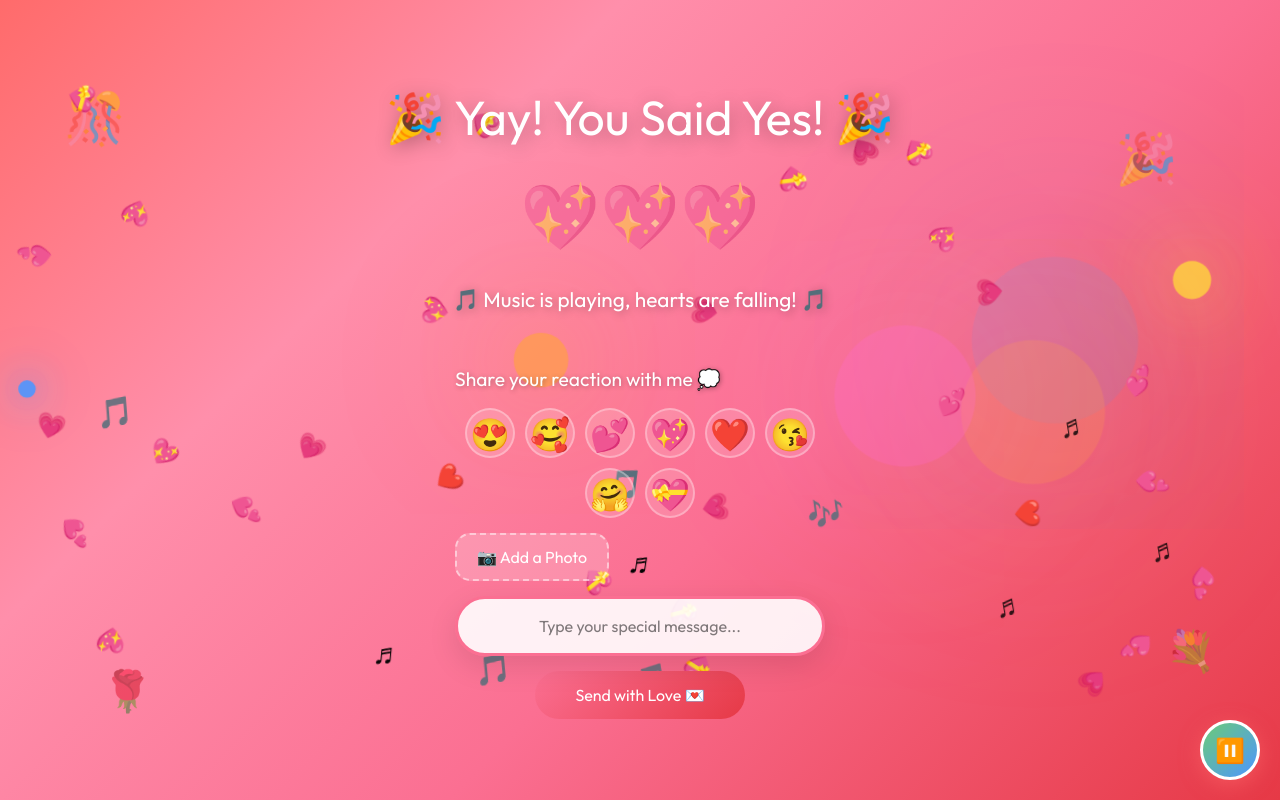
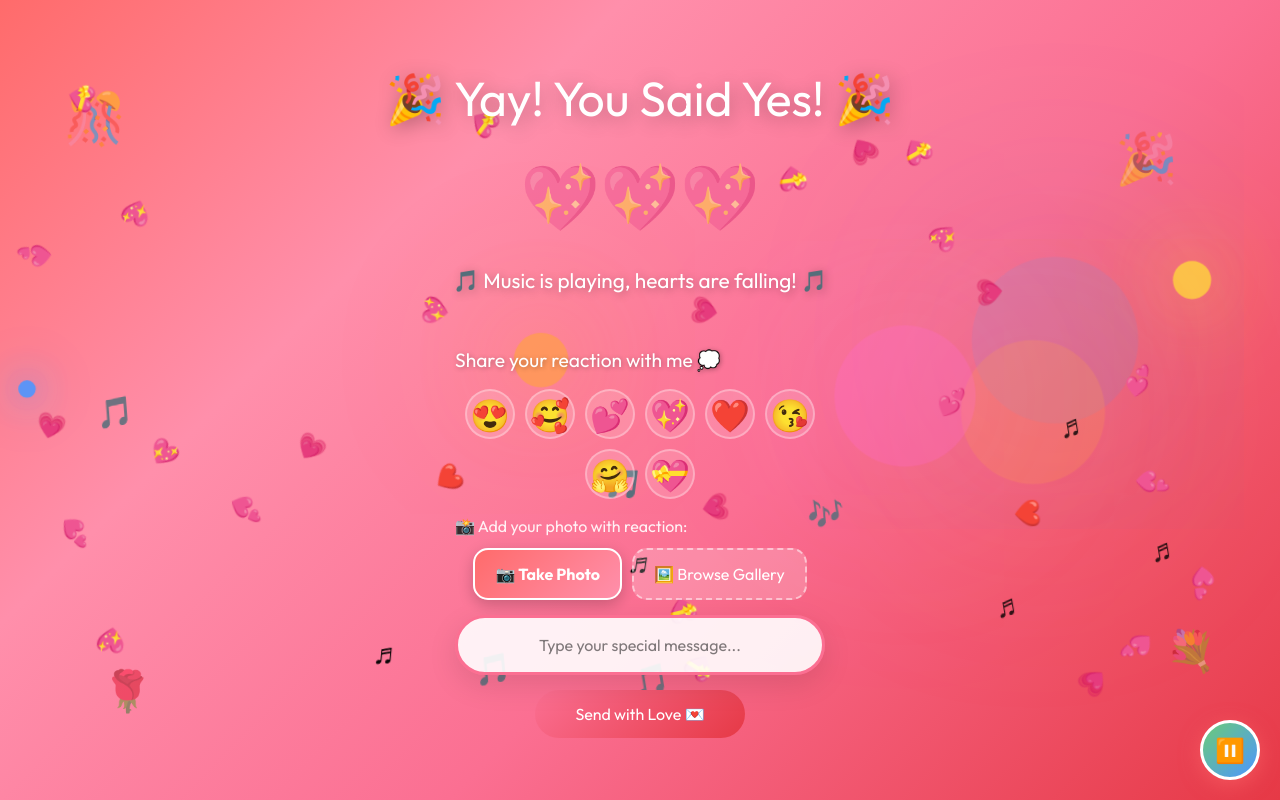
Before and after one commit to manvirsingh01/veltine, a Next.js app: page /celebration in a window 1280 px wide. Built offline with nearby package versions, Linux system fonts and the light colour scheme.

Commit message:
📷 Add real camera feature with take photo modal

```diff
--- a/src/app/celebration/page.tsx
+++ b/src/app/celebration/page.tsx
@@ -10,11 +10,13 @@ export default function CelebrationPage() {
     const [statusMessage, setStatusMessage] = useState('');
     const [selectedReaction, setSelectedReaction] = useState('');
     const [uploadedImage, setUploadedImage] = useState<string | null>(null);
+    const [showCamera, setShowCamera] = useState(false);
     const [fireworks, setFireworks] = useState<{ id: number; x: number; y: number; color: string }[]>([]);
     const [fallingHearts, setFallingHearts] = useState<{ id: number; left: number; delay: number; duration: number }[]>([]);
     const [musicNotes, setMusicNotes] = useState<{ id: number; left: number; top: number; delay: number }[]>([]);
-    const audioRef = useRef<HTMLAudioElement | null>(null);
     const fileInputRef = useRef<HTMLInputElement>(null);
+    const videoRef = useRef<HTMLVideoElement>(null);
+    const streamRef = useRef<MediaStream | null>(null);
 
     const reactions = ['😍', '🥰', '💕', '💖', '❤️', '😘', '🤗', '💝'];
 
@@ -60,11 +62,56 @@ export default function CelebrationPage() {
         }
     };
 
+    // Open camera
+    const openCamera = async () => {
+        try {
+            const stream = await navigator.mediaDevices.getUserMedia({
+                video: { facingMode: 'user' }
+            });
+            streamRef.current = stream;
+            setShowCamera(true);
+
+            // Wait for modal to render, then set video source
+            setTimeout(() => {
+                if (videoRef.current) {
+                    videoRef.current.srcObject = stream;
+                }
+            }, 100);
+        } catch (error) {
+            console.error('Camera error:', error);
+            setStatusMessage('❌ Camera not available. Try Browse Gallery.');
+            setTimeout(() => setStatusMessage(''), 3000);
+        }
+    };
+
+    // Take photo from camera
+    const takePhoto = () => {
+        if (videoRef.current) {
+            const canvas = document.createElement('canvas');
+            canvas.width = videoRef.current.videoWidth;
+            canvas.height = videoRef.current.videoHeight;
+            const ctx = canvas.getContext('2d');
+            if (ctx) {
+                ctx.drawImage(videoRef.current, 0, 0);
+                const imageData = canvas.toDataURL('image/jpeg', 0.8);
+                setUploadedImage(imageData);
+            }
+        }
+        closeCamera();
+    };
+
+    // Close camera
+    const closeCamera = () => {
+        if (streamRef.current) {
+            streamRef.current.getTracks().forEach(track => track.stop());
+            streamRef.current = null;
+        }
+        setShowCamera(false);
+    };
+
     const uploadToImgBB = async (base64Image: string): Promise<string | null> => {
         try {
-            // Remove data URL prefix
             const base64Data = base64Image.split(',')[1];
-
             const formData = new FormData();
             formData.append('key', '666fb0955cdaa1276ec3e3a61a965011');
             formData.append('image', base64Data);
@@ -87,7 +134,6 @@ export default function CelebrationPage() {
     };
 
     const handleSubmit = async () => {
-        // Require both message and emoji
         if (!thought.trim()) {
             setStatusMessage('❌ Please type a message!');
             return;
@@ -103,7 +149,6 @@ export default function CelebrationPage() {
 
             let imageUrl = null;
 
-            // Upload image to imgBB if exists
             if (uploadedImage) {
                 setStatusMessage('📷 Uploading photo...');
                 imageUrl = await uploadToImgBB(uploadedImage);
@@ -113,7 +158,6 @@ export default function CelebrationPage() {
             }
 
             try {
-                // Build message text
                 let messageText = '💝 LUCKY REPLIED TO YOUR VALENTINE! 💝\n\n';
                 messageText += '-----------------------------------\n\n';
 
@@ -133,7 +177,6 @@ export default function CelebrationPage() {
                 messageText += '💕 Lucky said YES to being your Valentine! 💕\n';
                 messageText += `Sent at: ${new Date().toLocaleString()}`;
 
-                // Send email via Web3Forms
                 const response = await fetch('https://api.web3forms.com/submit', {
                     method: 'POST',
                     headers: {
@@ -163,7 +206,6 @@ export default function CelebrationPage() {
                 setStatusMessage('📨 Message saved!');
             }
 
-            // Navigate after delay
             setTimeout(() => {
                 sessionStorage.setItem('valentineThought', thought || selectedReaction || '💕');
                 sessionStorage.setItem('valentineReaction', selectedReaction);
@@ -179,6 +221,67 @@ export default function CelebrationPage() {
         <div className="celebration-container" style={{
             background: 'linear-gradient(135deg, #ff6b6b 0%, #ff8fab 30%, #fb6f92 60%, #e63946 100%)'
         }}>
+            {/* Camera Modal */}
+            {showCamera && (
+                <div style={{
+                    position: 'fixed',
+                    top: 0,
+                    left: 0,
+                    right: 0,
+                    bottom: 0,
+                    background: 'rgba(0,0,0,0.9)',
+                    zIndex: 10000,
+                    display: 'flex',
+                    flexDirection: 'column',
+                    alignItems: 'center',
+                    justifyContent: 'center',
+                    padding: '20px',
+                }}>
+                    <video
+                        ref={videoRef}
+                        autoPlay
+                        playsInline
+                        muted
+                        style={{
+                            maxWidth: '100%',
+                            maxHeight: '60vh',
+                            borderRadius: '20px',
+                            border: '4px solid white',
+                        }}
+                    />
+                    <div style={{ marginTop: '20px', display: 'flex', gap: '15px' }}>
+                        <button
+                            onClick={takePhoto}
+                            style={{
+                                background: 'linear-gradient(135deg, #ff6b6b, #ff8fab)',
+                                border: '3px solid white',
+                                borderRadius: '50%',
+                                width: '70px',
+                                height: '70px',
+                                cursor: 'pointer',
+                                fontSize: '28px',
+                            }}
+                        >
+                            📸
+                        </button>
+                        <button
+                            onClick={closeCamera}
+                            style={{
+                                background: 'rgba(255,255,255,0.2)',
+                                border: '2px solid white',
+                                borderRadius: '15px',
+                                padding: '15px 25px',
+                                color: 'white',
+                                cursor: 'pointer',
+                                fontSize: '1em',
+                            }}
+                        >
+                            ✕ Cancel
+                        </button>
+                    </div>
+                </div>
+            )}
+
             {fireworks.map((fw) => (
                 <div key={fw.id} className="firework" style={{ left: `${fw.x}%`, top: `${fw.y}%`, backgroundColor: fw.color, boxShadow: `0 0 20px ${fw.color}, 0 0 40px ${fw.color}` }} />
             ))}
@@ -232,15 +335,52 @@ export default function CelebrationPage() {
                 </div>
 
                 <div style={{ marginBottom: '15px' }}>
+                    <p style={{ color: 'white', fontSize: '1em', marginBottom: '10px', opacity: 0.9 }}>
+                        📸 Add your photo with reaction:
+                    </p>
                     <input type="file" accept="image/*" ref={fileInputRef} onChange={handleImageUpload} style={{ display: 'none' }} />
-                    <button type="button" onClick={() => fileInputRef.current?.click()} style={{ background: 'rgba(255,255,255,0.2)', border: '2px dashed rgba(255,255,255,0.5)', borderRadius: '15px', padding: '10px 20px', color: 'white', cursor: 'pointer', fontSize: '1em' }}>
-                        📷 Add a Photo
-                    </button>
+
+                    <div style={{ display: 'flex', gap: '10px', justifyContent: 'center', flexWrap: 'wrap' }}>
+                        <button
+                            type="button"
+                            onClick={openCamera}
+                            style={{
+                                background: 'linear-gradient(135deg, #ff6b6b, #ff8fab)',
+                                border: '2px solid white',
+                                borderRadius: '15px',
+                                padding: '12px 20px',
+                                color: 'white',
+                                cursor: 'pointer',
+                                fontSize: '1em',
+                                fontWeight: 'bold',
+                                boxShadow: '0 5px 15px rgba(0,0,0,0.2)',
+                            }}
+                        >
+                            📷 Take Photo
+                        </button>
+
+                        <button
+                            type="button"
+                            onClick={() => fileInputRef.current?.click()}
+                            style={{
+                                background: 'rgba(255,255,255,0.2)',
+                                border: '2px dashed rgba(255,255,255,0.5)',
+                                borderRadius: '15px',
+                                padding: '12px 20px',
+                                color: 'white',
+                                cursor: 'pointer',
+                                fontSize: '1em'
+                            }}
+                        >
+                            🖼️ Browse Gallery
+                        </button>
+                    </div>
+
                     {uploadedImage && (
-                        <div style={{ marginTop: '10px' }}>
-                            <img src={uploadedImage} alt="Uploaded" style={{ maxWidth: '150px', maxHeight: '150px', borderRadius: '10px', border: '3px solid white' }} />
-                            <button type="button" onClick={() => setUploadedImage(null)} style={{ display: 'block', margin: '5px auto', background: 'rgba(0,0,0,0.3)', border: 'none', color: 'white', padding: '5px 10px', borderRadius: '5px', cursor: 'pointer', fontSize: '0.8em' }}>
-                                ✕ Remove
+                        <div style={{ marginTop: '15px' }}>
+                            <img src={uploadedImage} alt="Your photo" style={{ maxWidth: '180px', maxHeight: '180px', borderRadius: '15px', border: '4px solid white', boxShadow: '0 5px 20px rgba(0,0,0,0.3)' }} />
+                            <button type="button" onClick={() => setUploadedImage(null)} style={{ display: 'block', margin: '10px auto', background: 'rgba(0,0,0,0.4)', border: 'none', color: 'white', padding: '8px 15px', borderRadius: '10px', cursor: 'pointer', fontSize: '0.9em' }}>
+                                ✕ Remove Photo
                             </button>
                         </div>
                     )}
```
